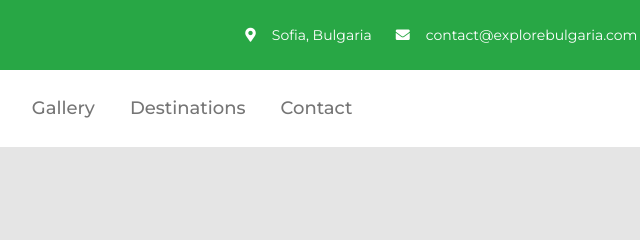
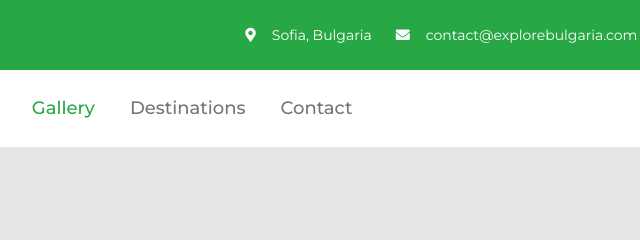
Before and after one commit to valentinben25/Tourism-Website, a plain HTML site: page project.html in a window 1280 px wide. Shown: the top 240 px of the page, 304-944 px from the left. Drawn offline with nearby package versions, Linux system fonts and the light colour scheme.

Commit message:
Update project.html

```diff
--- a/project.html
+++ b/project.html
@@ -85,7 +85,7 @@
                         <a href="index.html" class="nav-item nav-link">Home</a>
                         <a href="about.html" class="nav-item nav-link">About Us</a>
                         <a href="service.html" class="nav-item nav-link">Service</a>
-                        <a href="project.html" class="nav-item nav-link">Gallery</a>
+                        <a href="project.html" class="nav-item nav-link active">Gallery</a>
                         <a href="destinations.html" class="nav-item nav-link">Destinations</a>
                         <a href="contact.html" class="nav-item nav-link">Contact</a>
                     </div>
```
